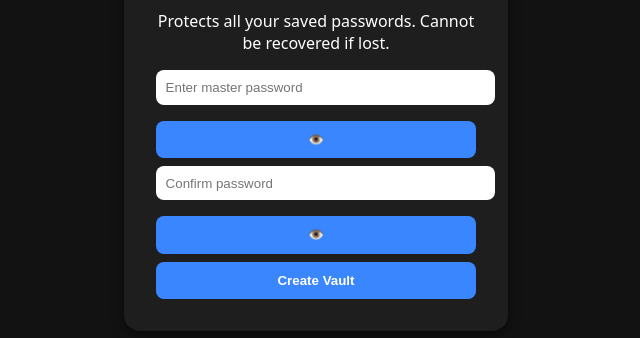
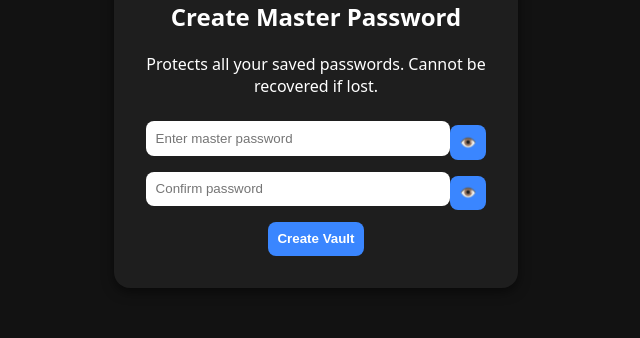
Before and after one commit to WilRhy/Keychain, a plain HTML site: page index.html in a window 1280 px wide. Shown: the part 314-652 px from the top of the page, without its empty margins (324-964 px from the left). Drawn offline with Linux system fonts and the light colour scheme.

Commit message:
Refactor styles in style.css for consistency

```diff
--- a/style.css
+++ b/style.css
@@ -13,18 +13,16 @@ body {
   background: #1e1e1e;
   padding: 2rem;
   border-radius: 16px;
-  box-shadow: 0 4px 12px rgba(0, 0, 0, 0.5);
-  width: 320px;
+  box-shadow: 0 4px 12px rgba(0,0,0,0.5);
+  width: 340px;
   text-align: center;
 }
 
-h1 {
-  margin-bottom: 1rem;
-}
+h1 { margin-bottom: 1rem; }
 
 input {
-  display: block;
-  width: 100%;
+  display: inline-block;
+  width: calc(100% - 50px);
   margin: 0.5rem 0;
   padding: 0.6rem;
   border: none;
@@ -32,8 +30,7 @@ input {
 }
 
 button {
-  width: 100%;
-  padding: 0.7rem;
+  padding: 0.6rem;
   margin-top: 0.5rem;
   background: #3a86ff;
   border: none;
@@ -43,8 +40,12 @@ button {
   font-weight: bold;
 }
 
-button:hover {
-  background: #265df2;
+button:hover { background: #265df2; }
+
+.password-wrapper {
+  display: flex;
+  justify-content: space-between;
+  align-items: center;
 }
 
 #entries div {
@@ -53,4 +54,13 @@ button:hover {
   padding: 0.7rem;
   border-radius: 8px;
   text-align: left;
+  display: flex;
+  justify-content: space-between;
+  align-items: center;
 }
+
+.entry-buttons button {
+  margin-left: 4px;
+  font-size: 0.8rem;
+  padding: 0.3rem;
+}
```
